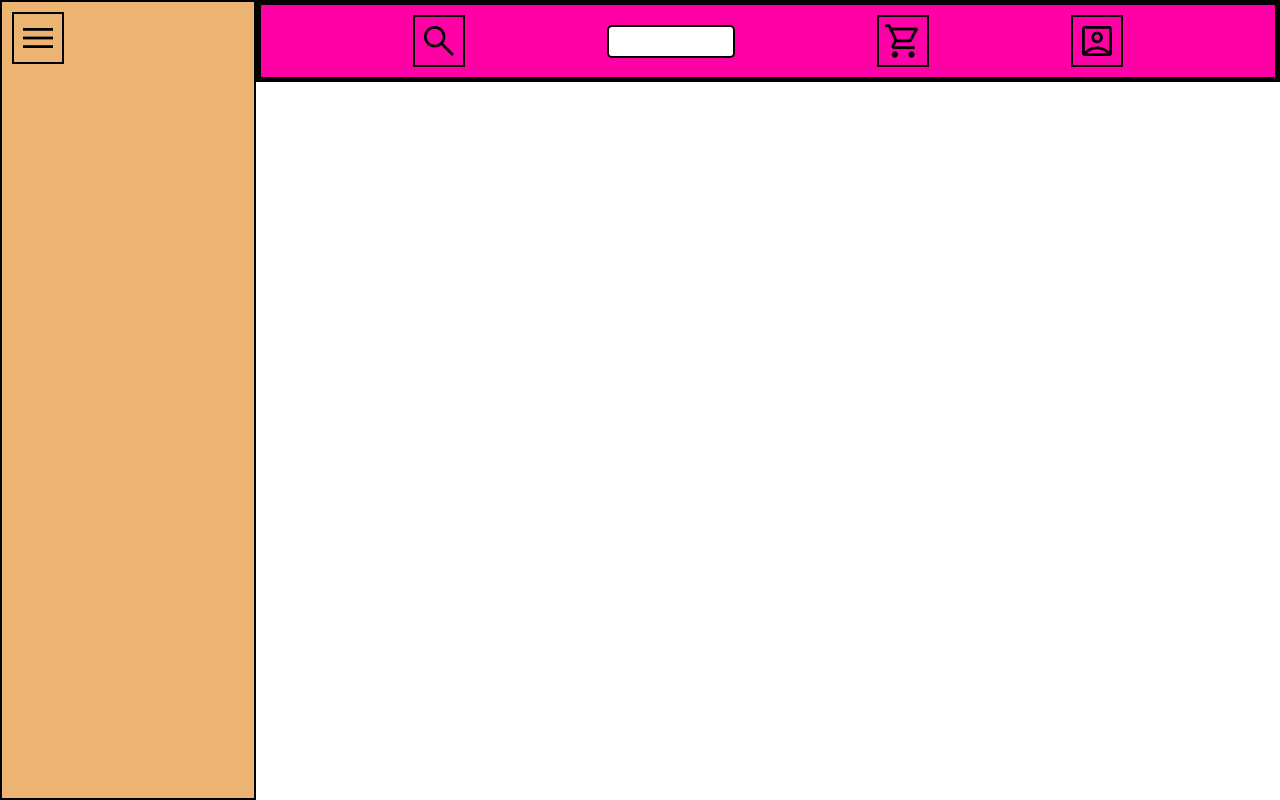
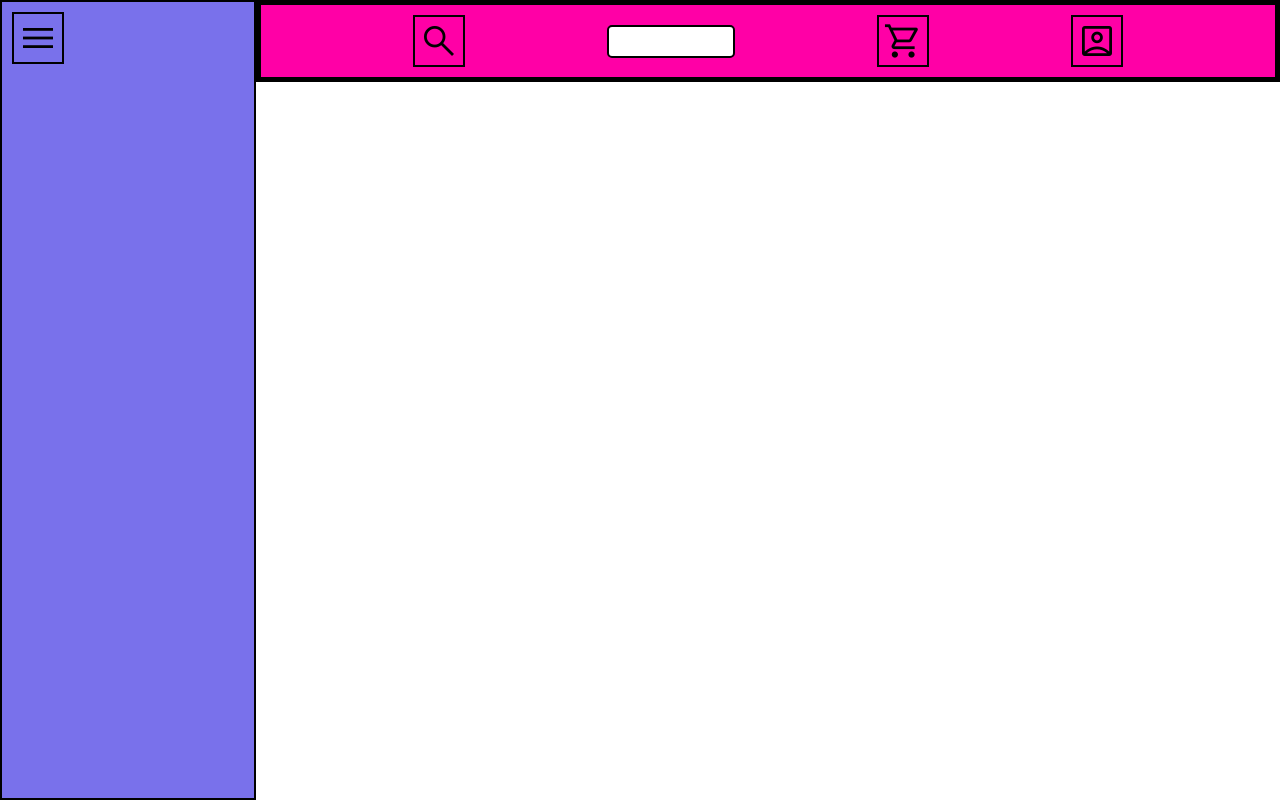
Before and after one commit to Narayana236269/shopping_web, a plain HTML site: page index.html in a window 1280 px wide. Drawn offline with nearby package versions, Linux system fonts and the light colour scheme; no server answers.

Commit message:
iam upadeted blue color

```diff
--- a/index.html
+++ b/index.html
@@ -26,7 +26,7 @@
       }
 
       .category {
-        background-color: rgb(235, 180, 113);
+        background-color: rgb(121, 113, 235);
         border: 2px black solid;
         padding: 10px;
       }
```
